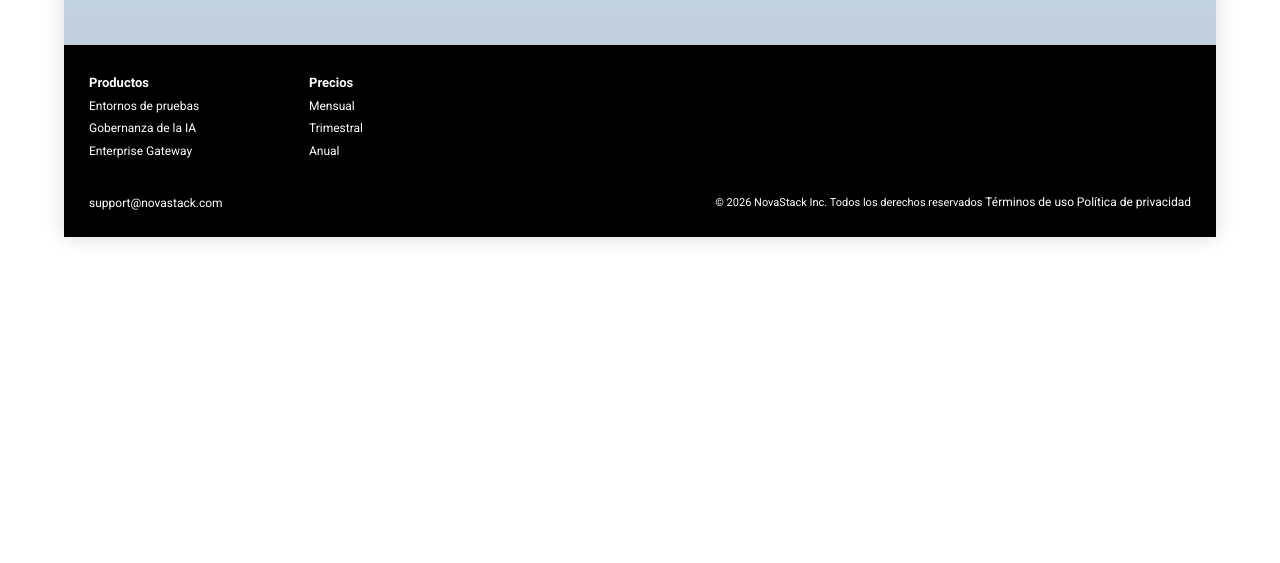
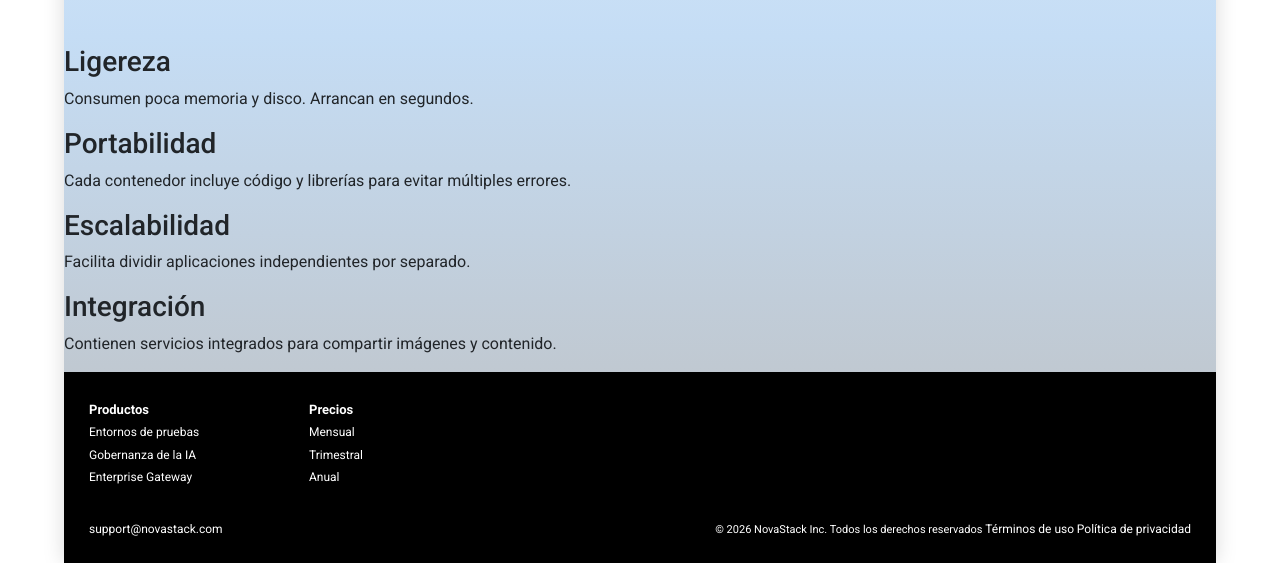
Before and after one commit to RSChao/docker, a plain HTML site: page index.html in a window 1280 px wide. Shown: the part 490-1053 px from the top of the page. Before the commit the page ends 800 px from the top, so only its background shows below. Drawn offline with nearby package versions, Linux system fonts and the light colour scheme.

Commit message:
quick html info additions + nav edits on subpages

```diff
--- a/index.html
+++ b/index.html
@@ -125,7 +125,26 @@
 				</div>
 
 			</section>
-
+			<!--Información escrita en html puro. Julia y javi, I choose you!-->
+			<section>
+				<!--Una característica de ejemplo-->
+				<div>
+					<h3>Ligereza</h3>
+					<p>Consumen poca memoria y disco. Arrancan en segundos.</p>
+				</div>
+				<div>
+					<h3>Portabilidad</h3>
+					<p>Cada contenedor incluye código y librerías para evitar múltiples errores.</p>
+				</div>
+				<div>
+					<h3>Escalabilidad</h3>
+					<p>Facilita dividir aplicaciones independientes por separado.</p>
+				</div>
+				<div>
+					<h3>Integración</h3>
+					<p>Contienen servicios integrados para compartir imágenes y contenido.</p>
+				</div>
+			</section>
 
 			<!-- FOOTER -->
 			<footer class="footer">
```
Also changed, not shown: html/about.html (+2 -4 lines), html/prices.html (+2 -4 lines), html/projects.html (+3 -4 lines), html/services.html (+2 -4 lines).
